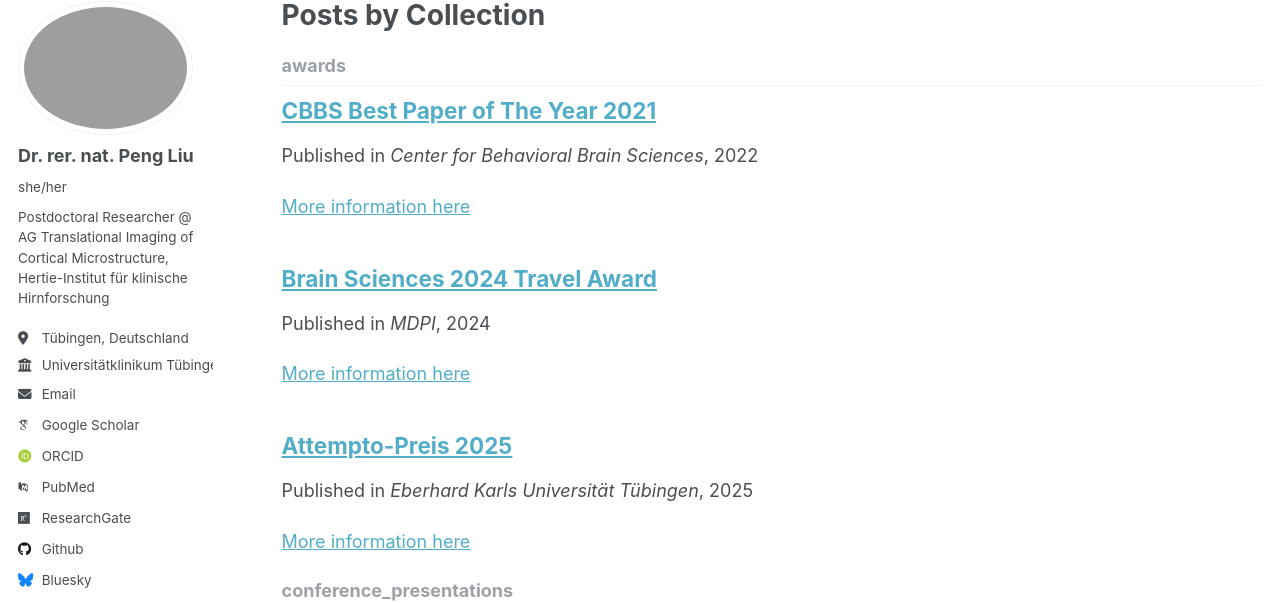
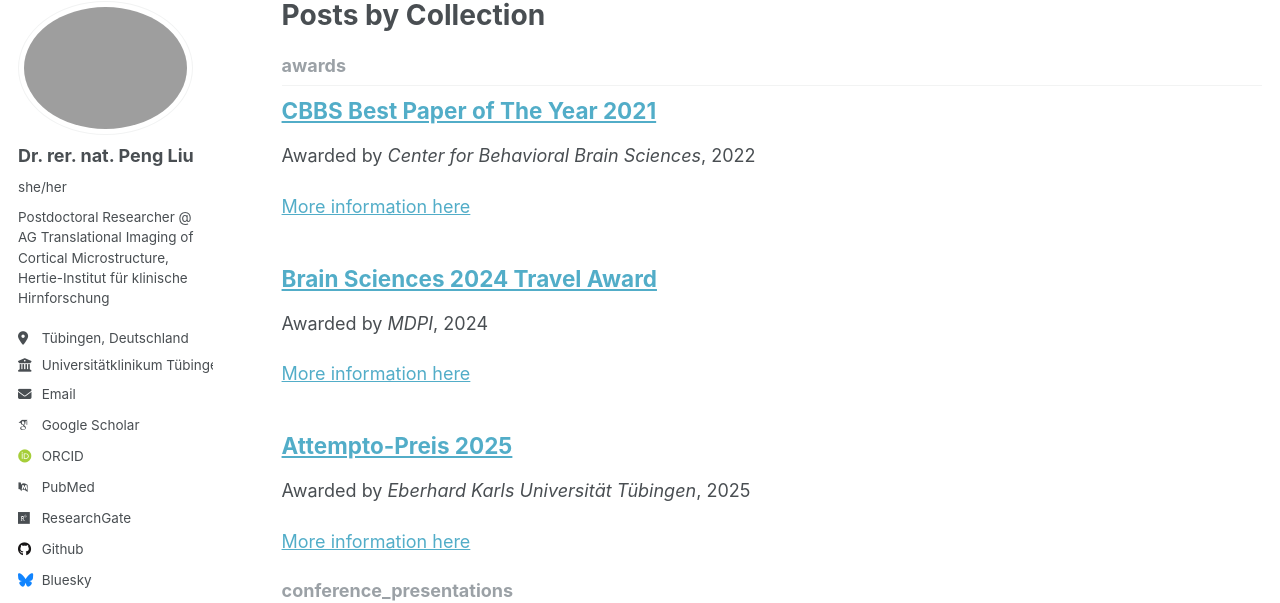
Before and after one commit to PengLiu1120/pengliu, a Jekyll site: the page built from _pages/collection-archive.html, in a window 1280 px wide and 900 px high. Shown: the part 105-708 px from the top of the window. Built offline with Jekyll 4.4.1, drawn with Linux system fonts in a browser that asks for light colours; some web fonts are replaced.

Commit message:
Update archive-single.html

```diff
--- a/_includes/archive-single.html
+++ b/_includes/archive-single.html
@@ -43,7 +43,7 @@
         {% elsif post.collection == 'publications' %}
           <p>Published in <i>{{ post.venue }}</i>, {{ post.date | default: "1900-01-01" | date: "%Y" }} </p>
         {% elsif post.collection == 'awards' %}
-          <p>Published in <i>{{ post.venue }}</i>, {{ post.date | default: "1900-01-01" | date: "%Y" }} </p>
+          <p>Awarded by <i>{{ post.venue }}</i>, {{ post.date | default: "1900-01-01" | date: "%Y" }} </p>
         {% elsif post.date %}
          <p class="page__date"><strong><i class="fa fa-fw fa-calendar" aria-hidden="true"></i> {{ site.data.ui-text[site.locale].date_label | default: "Published:" }}</strong> <time datetime="{{ post.date | default: "1900-01-01" | date_to_xmlschema }}">{{ post.date | default: "1900-01-01" | date: "%B %d, %Y" }}</time></p>
         {% endif %}
```
